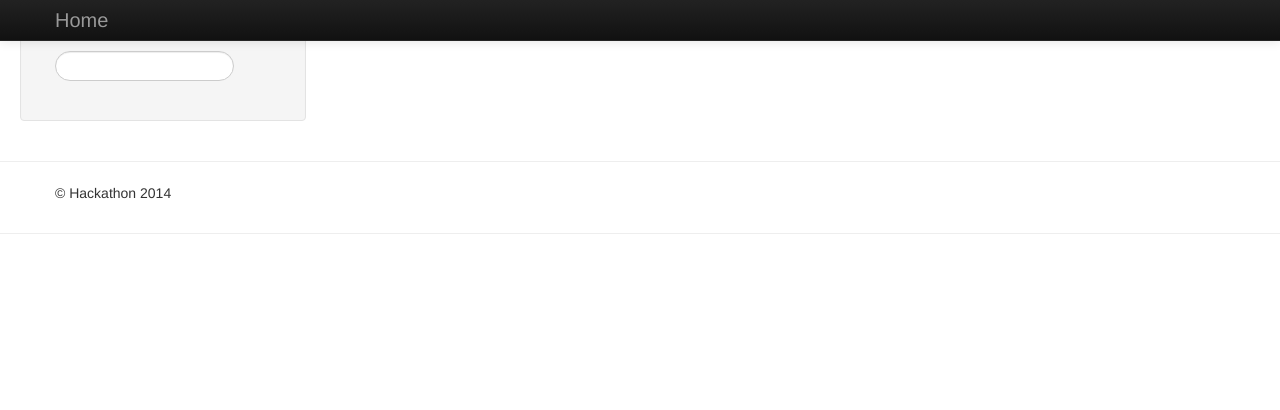
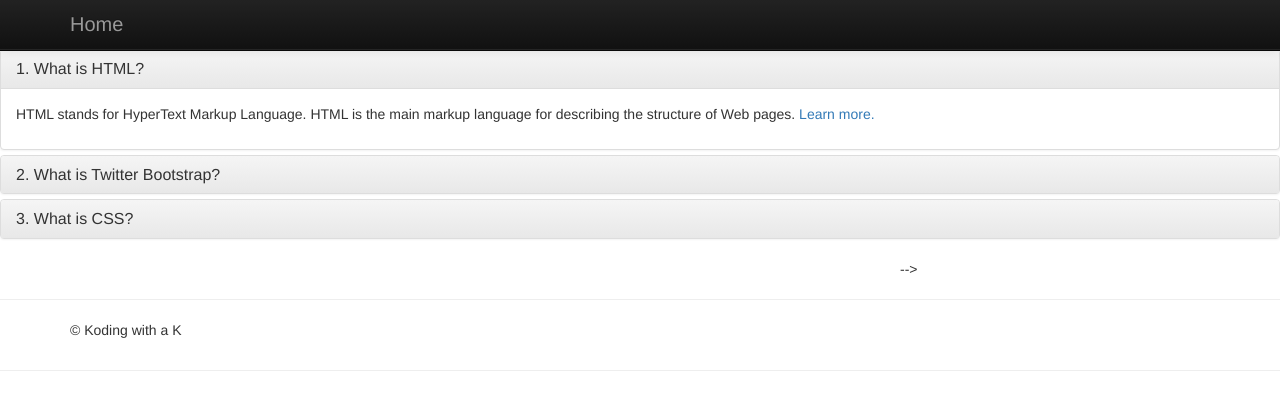
Before and after one commit to miloprice/hack2014, a Django app: page /tasks/ in a window 1280 px wide. Shown: the top 410 px of the page. Run offline with Django 3.2, Linux system fonts and the light colour scheme; some libraries are stand-ins or nearby versions.

Commit message:
modeling index to needs, added accordian style

```diff
--- a/djangosite/tasks/views.py
+++ b/djangosite/tasks/views.py
@@ -16,3 +16,67 @@ def index(request):
 #        user = str(request.user.get_full_name())
 #        context_dict['str_user']=user
     return render_to_response('tasks/index.html', context_dict, context)
+
+def register(request):
+    context = RequestContext(request)
+    # boolean to determine if registation was succesful
+    registered = False
+    # if HTTP post then process from data
+    if request.method == 'POST':
+        # grab info
+        user_form = UserForm(data = request.POST)
+        #profile_form = UserProfileForm(data = request.POST)
+        if user_form.is_valid():
+            # save form to dadabase
+            user = user_form.save()
+            user.set_password(user.password)
+            user.save()
+            # sort user profile instance, set as false to avoid integrity problems
+            #profile = profile_form.save(commit = False)
+            #proifle.user = user
+            registered = True
+        else:
+            # if form not complete or wrong
+            print(user_form.errors)
+    else:
+        user_form = UserForm()
+        #profile form doesn't work, cant get django to add ID#
+        #profile_form = UserProfileForm()
+    context_dict = {'user_form': user_form, 'registered': registered}
+    return render_to_response('tasks/index.html', context_dict, context)
+
+
+def user_login(request):
+    # Obtain our request's context.
+    context = RequestContext(request)
+    context_dict = {}
+
+    # If HTTP POST, pull out form data and process it.
+    if request.method == 'POST':
+        username = request.POST['username']
+        password = request.POST['password']
+
+        # Attempt to log the user in with the supplied credentials.
+        # A User object is returned if correct - None if not.
+        user = authenticate(username=username, password=password)
+
+        # A valid user logged in?
+        if user is not None:
+            # Check if the account is active (can be used).
+            # If so, log the user in and redirect them to the homepage.
+            if user.is_active:
+                login(request, user)
+                return HttpResponseRedirect('/aquatics/')
+            # The account is inactive tell by adding variable to the template context.
+            else:
+                context_dict['disabled_account'] = True
+                return render_to_response('tasks/index.html', context_dict, context)
+        # Invalid login details supplied
+        else:
+            print ("Invalid login details: {0}, {1}".format(username, password))
+            context_dict['bad_details'] = True
+            return render_to_response('tasks/index.html', context_dict, context)
+
+    # Not a HTTP POST - most likely a HTTP GET. In this case, we render the login form for the user.
+    else:
+        return render_to_response('tasks/index.html', context_dict, context)
--- a/djangosite/templates/tasks/index.html
+++ b/djangosite/templates/tasks/index.html
@@ -1,5 +1,6 @@
 <!DOCTYPE html>
 {% load static %}
+
 <html>
 <head>
     <meta name="viewport" content="width=device-width, initial-scale=1.0">
@@ -7,9 +8,20 @@
     <link href="{% static 'css/bootstrap-fluid-adj.css'%} " rel="stylesheet">
     <link href="{% static 'css/bootstrap.min.css'%} " rel="stylesheet" media="screen">
 	<link href="{% static 'css/bootstrap-responsive.css' %}" rel="stylesheet">
-<title>Hackathon 2014- {% block title %}{% endblock %}</title>
+	<link rel="stylesheet" href="http://maxcdn.bootstrapcdn.com/bootstrap/3.2.0/css/bootstrap.min.css">
+	<link rel="stylesheet" href="http://maxcdn.bootstrapcdn.com/bootstrap/3.2.0/css/bootstrap-theme.min.css">
+	<script src="http://ajax.googleapis.com/ajax/libs/jquery/1.11.1/jquery.min.js"></script>
+
+    <title>Tasks </title>
+
 </head>
+
 <body>
+<style>
+	.main-body{
+		padding-top: 1.3cm;
+	}
+</style>
 <div class="navbar navbar-inverse navbar-fixed-top">
     <div class="navbar-inner">
         <div class="container">
@@ -18,18 +30,65 @@
                 <span class="icon-bar"></span>
                 <span class="icon-bar"></span>
             </button>
-<a class="brand" href="/index.html">Home</a>
+            <a class="brand" href="/tasks/">Home</a>
+
             <div class="nav-collapse collapse">
                 <ul class="nav pull-right">
+					{% if user.is_authenticated %}
+					<li><a href="/tasks/">Welcome, {{ user.first_name }} {{ user.last_name }}!</a></li>
+					{% else %}
+
+                    {% endif %}
                 </ul>
+
                 <ul class="nav">
-<!--<li><a href="http://www.djangoproject.com/">Documentation</a></li> -->
                 </ul>
             </div>
             <!--/.nav-collapse -->
         </div>
     </div>
 </div>
+<div class = "main-body">
+	<div class = "panel-group" id="accordin">
+		<div class = "panel panel-default">
+            <div class="panel-heading">
+                <h4 class="panel-title">
+                    <a data-toggle="collapse" data-parent="#accordion" href="#collapseOne">1. What is HTML?</a>
+                </h4>
+            </div>
+            <div id="collapseOne" class="panel-collapse collapse in">
+                <div class="panel-body">
+                    <p>HTML stands for HyperText Markup Language. HTML is the main markup language for describing the structure of Web pages. <a href="http://www.tutorialrepublic.com/html-tutorial/" target="_blank">Learn more.</a></p>
+                </div>
+            </div>
+        </div>
+        <div class="panel panel-default">
+            <div class="panel-heading">
+                <h4 class="panel-title">
+                    <a data-toggle="collapse" data-parent="#accordion" href="#collapseTwo">2. What is Twitter Bootstrap?</a>
+                </h4>
+            </div>
+            <div id="collapseTwo" class="panel-collapse collapse">
+                <div class="panel-body">
+                    <p>Twitter Bootstrap is a powerful front-end framework for faster and easier web development. It is a collection of CSS and HTML conventions. <a href="http://www.tutorialrepublic.com/twitter-bootstrap-tutorial/" target="_blank">Learn more.</a></p>
+                </div>
+            </div>
+        </div>
+        <div class="panel panel-default">
+            <div class="panel-heading">
+                <h4 class="panel-title">
+                    <a data-toggle="collapse" data-parent="#accordion" href="#collapseThree">3. What is CSS?</a>
+                </h4>
+            </div>
+            <div id="collapseThree" class="panel-collapse collapse">
+                <div class="panel-body">
+                    <p>CSS stands for Cascading Style Sheet. CSS allows you to specify various style properties for a given HTML element such as colors, backgrounds, fonts etc. <a href="http://www.tutorialrepublic.com/css-tutorial/" target="_blank">Learn more.</a></p>
+                </div>
+            </div>
+        </div>
+    </div>
+
+<!--
 <div class="container-fluid">
     <div class="row-fluid">
         <div class="span3">
@@ -40,34 +99,38 @@
                     {% block navbar %}
                     {% endblock %}
                 </ul>
-<ul class="nav nav-list">
-<li class="nav-header">Find a sub</li>
-<form>
-<label></label>
-<li><input class="search-query span10" type="text" name="suggestion" value="" id="suggestion" /></li>
-</form>
-</ul>
             </div>
             <!--/.well -->
+
         </div>
         <!--/span-->
         <div class="span9">
+
             {% block body_block %}
             {% endblock %}
+
         </div>
         <!--/span-->
     </div>
     <!--/row-->
+
 </div>
-<!--/.fluid-container-->
+-->
+
 <hr>
+
 <footer>
     <div class="container">
-<p>&copy; Hackathon 2014</p>
+        <p>&copy; Koding with a K</p>
     </div>
 </footer>
+
+
 <hr/>
+
+
 <script src="{% static 'js/jquery-2.1.1.min.js' %}"></script>
 <script src="{% static 'js/bootstrap.min.js' %}"></script>
+
 </body>
 </html>
```
Also changed, not shown: 13 other files. Lines whose indentation alone changed are shown as unchanged.
